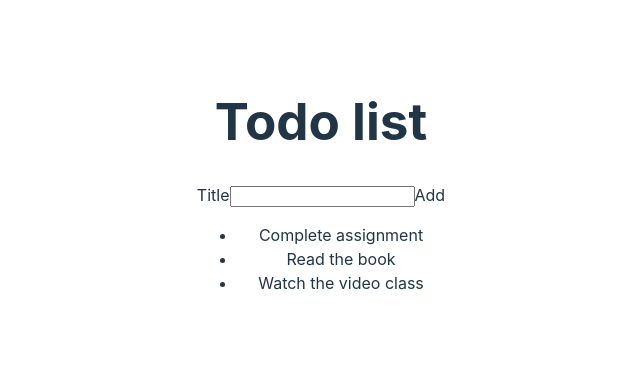
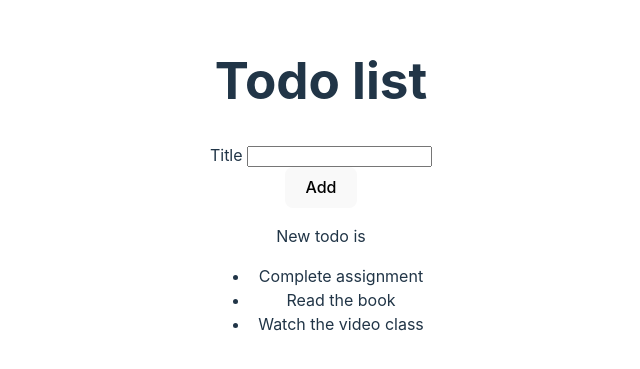
Before and after one commit to henzbori/react-todo, a React (Vite) app: page / in a window 1280 px wide. Shown: the part 215-584 px from the top of the page, without its empty margins (319-959 px from the left). Built offline with nearby package versions, Linux system fonts and the light colour scheme.

Commit message:
adding a list item component, state

```diff
--- a/src/App.jsx
+++ b/src/App.jsx
@@ -1,16 +1,38 @@
 import './App.css';
-import React from 'react';
+import React, {useState} from 'react';
 import TodoList from './components/TodoList';
 import AddTodoForm from './components/AddTodoForm';
+import TodoListItem from './components/TodoListItem';
 
 const Heading = () => <h1>Todo list</h1>
 
-const App = () => (
-  <div>
-    <Heading/>
-    <AddTodoForm/>
-    <TodoList/>
-  </div>
-)
+const App = () => {
+  const todoList = [
+    {
+      id: 1,
+      title: "Complete assignment"
+    },
+    {
+      id: 2,
+      title: "Read the book"
+    },
+    {
+      id: 3,
+      title: "Watch the video class"
+    },
+  ];
+  // creaon
+  const [newTodo, setNewTodo] = useState("");
+  return (
+    <div>
+      <Heading/>
+      <AddTodoForm onAddTodo={setNewTodo}/>
+      <p>
+        New todo is {newTodo}
+      </p>
+      <TodoList list={todoList} />
+    </div>
+  )
+}
 
 export default App;
--- a/src/components/AddTodoForm.jsx
+++ b/src/components/AddTodoForm.jsx
@@ -1,9 +1,19 @@
-let  AddTodoForm = () => (
-    <form>
-        <label htmlFor="todoTitle">Title</label>
-        <input type="text" id="todoTitle"/>
-        <botton type="submit">Add</botton>
-    </form>
-)
+let  AddTodoForm = (props) => {
+    const handleAddTodo = (event) => {
+        event.preventDefault();
+        const todoTitile = event.target.title.value;
+        console.log(todoTitile);
+        props.onAddTodo(todoTitile);
+        event.target.reset();
+    }
+    return (
+        <form onSubmit={handleAddTodo}>
+            <label htmlFor="todoTitle">Title </label>
+            <input type="text" id="todoTitle" name="title"/>
+            <br />
+            <button type="submit">Add</button>
+        </form>
+    );
+}
 
 export default AddTodoForm;
--- a/src/components/TodoList.jsx
+++ b/src/components/TodoList.jsx
@@ -1,15 +1,13 @@
-let TodoList = () => {
-  const todoList = [
-    {id: 1, title: "Complete assignment"},
-    {id: 2, title: "Read the book"},
-    {id: 3, title: "Watch the video class"},
-  ]
+import TodoListItem from "./TodoListItem";
 
+const TodoList = (props) => {
   return (
     <ul>
-      {todoList.map(({id, title}) => (<li key={id}>{title}</li>))}
+      {props.list.map((item) => (
+        <TodoListItem key={item.id} title={item.title}/>
+        ))}
     </ul>
-  )
+  );
 };
 
 export default TodoList;
--- /dev/null
+++ b/src/components/TodoListItem.jsx
@@ -0,0 +1,5 @@
+const TodoListItem = (props) => {
+    return <li>{props.title}</li>;
+};
+
+export default TodoListItem;
```
